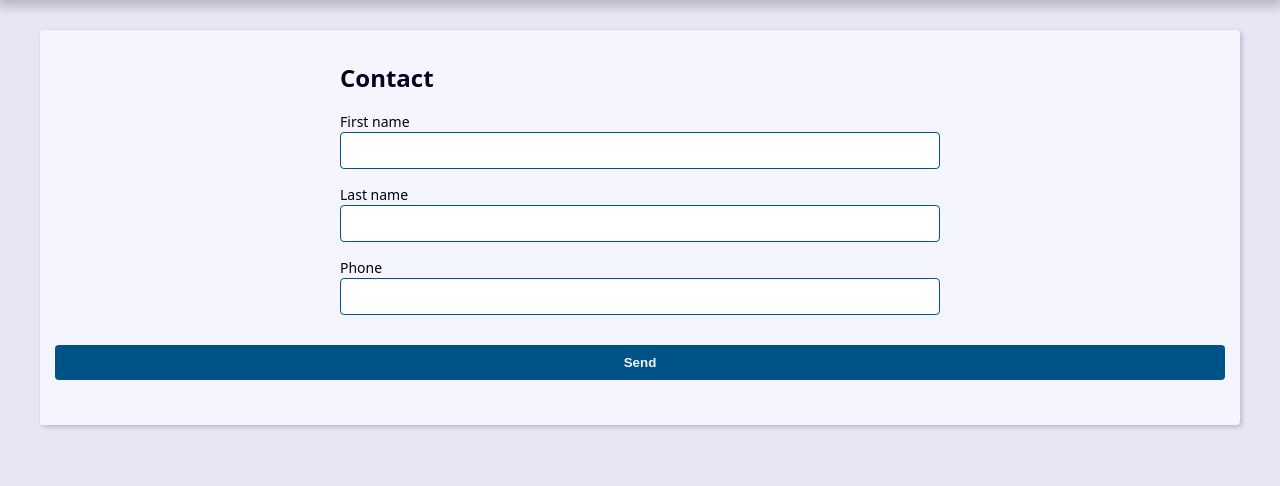
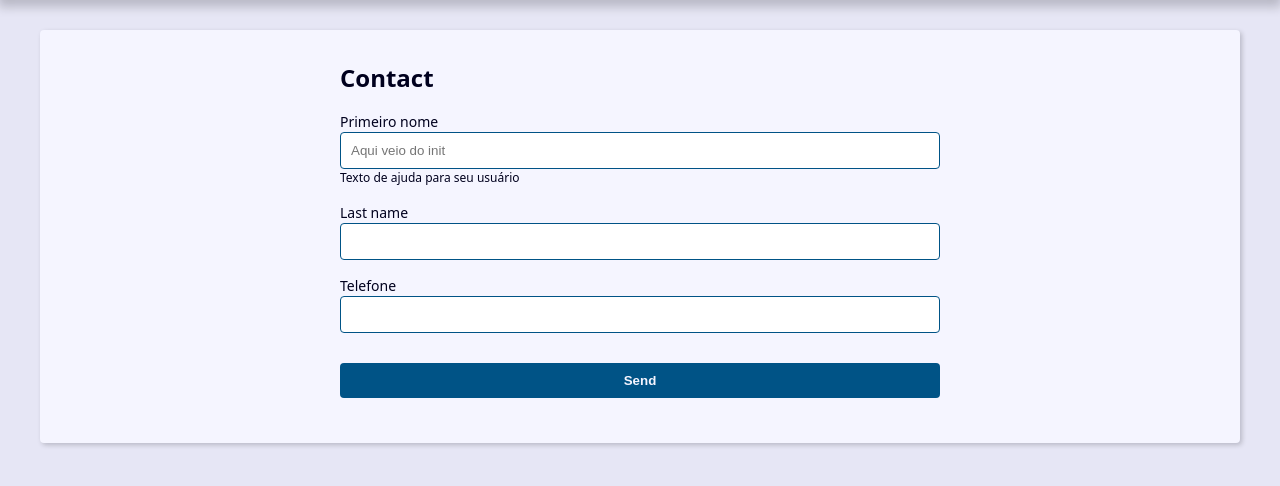
Before and after one commit to heracritolango/ProjetoAgenda, a Django app: page /contact/create/ in a window 1280 px wide. Shown: the part 239-725 px from the top of the page. Run offline with Django 5.2, Linux system fonts and the light colour scheme.

Commit message:
Adição de campos de erro

```diff
--- a/contact/forms.py
+++ b/contact/forms.py
@@ -3,14 +3,42 @@ from django import forms
 from contact import models
 
 class ContactForm(forms.ModelForm):
+    first_name = forms.CharField(
+        widget= forms.TextInput(
+            attrs= {
+                'class': 'classe-a classe-b',
+                'placeholder': 'Aqui veio do init',
+            }
+        ),
+        label='Primeiro nome',
+        help_text='Texto de ajuda para seu usuário',
+    )
+
+    def __init__(self, *args, **kwaargs): # atualiza widgets
+        super().__init__(*args, **kwaargs)
+
+        # self.fields['first_name'].widget.attrs.update({
+        #     'class': 'classe-a classe-b',
+        #     'placeholder': 'Aqui veio do init',
+        # })
+
     class Meta:
         model = models.Contact
         fields = (
             'first_name', 'last_name', 'phone',
         )
 
+        # widgets = {                                 # cria widgets
+        #     'first_name': forms.TextInput(
+        #         attrs={
+        #             'class': 'classe-a classe-b',
+        #             'placeholder': 'Escreva aqui',
+        #         }
+        #     )
+        # }
+
     def clean(self):
-        cleaned_data = self.cleaned_data
+        # cleaned_data = self.cleaned_data
 
         self.add_error(
             'first_name',
@@ -21,3 +49,17 @@ class ContactForm(forms.ModelForm):
         )
 
         return super().clean()
+
+    def clean_first_name(self):
+        first_name = self.cleaned_data.get('first_name')
+
+        if first_name == 'ABC':
+            self.add_error(
+                'first_name',
+                ValidationError(
+                    'Veio do add_error',
+                    code='invalid'
+                )
+            )
+
+        return first_name
--- a/contact/models.py
+++ b/contact/models.py
@@ -16,7 +16,7 @@ class Category(models.Model):
 class Contact(models.Model):
     first_name = models.CharField(max_length=50)
     last_name = models.CharField(max_length=50, blank=True)
-    phone = models.CharField(max_length=50)
+    phone = models.CharField(max_length=50, verbose_name='Telefone')
     email = models.EmailField(max_length=254, blank=True)
     created_date = models.DateTimeField(default=timezone.now)
     description = models.TextField(blank=True)
--- a/contact/templates/contact/create.html
+++ b/contact/templates/contact/create.html
@@ -19,6 +19,10 @@
 						<label for="{{ field.id_for_label }}">{{ field.label }}</label>
 						{{ field }}
 						{{ field.errors }}
+
+						{% if field.help_text %}
+							<p class="help-text">{{ field.help_text }}</p>
+						{% endif %}
 					</div>
 				{% endfor %}
 			</div>
@@ -33,12 +37,14 @@
 				</div>
 			{% endif %}
 
+				<div class="form-content">
+					<div class="form-group">
+						<button class="btn" type="submit">Send</button>
+					</div>
+				</div>
+
 			</div>
-			<div class="form-content">
-				<div class="form-group">
-					<button class="btn" type="submit">Send</button>
-				</div>
-			</div>
+
 
 		</form>
 	</div>
```
